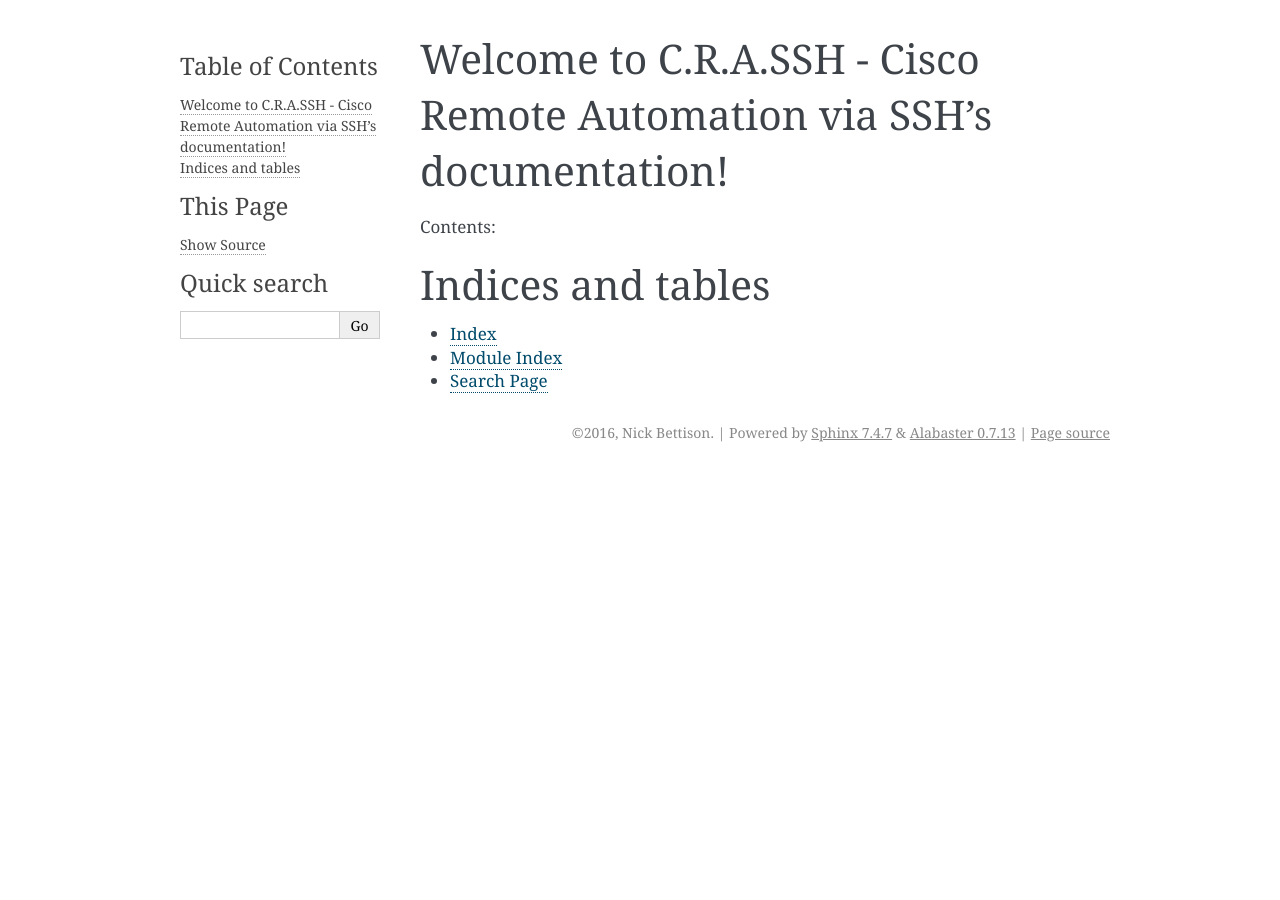
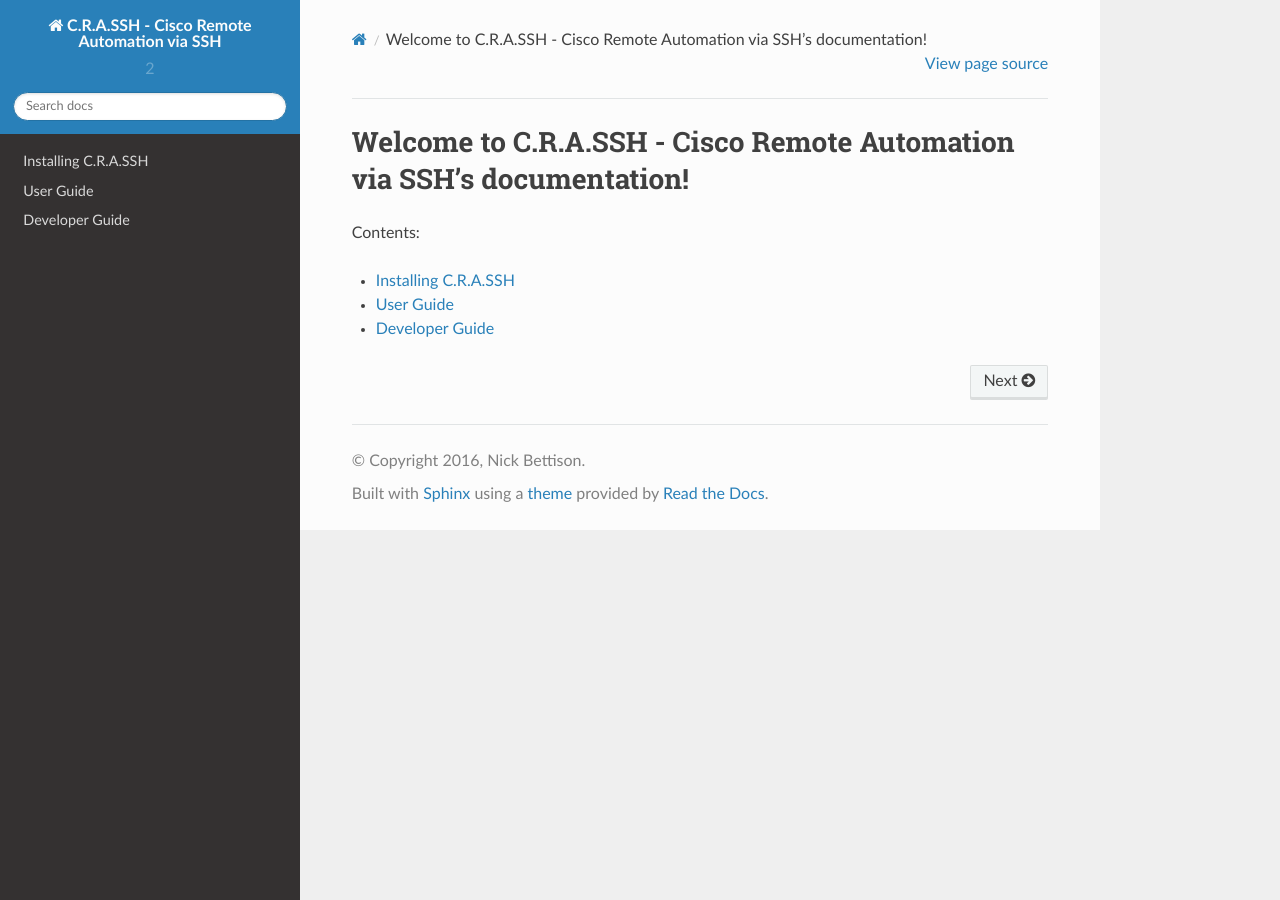
Before and after one commit to linickx/crassh, a Sphinx documentation site: the page built from docs/index.rst, in a window 1280 px wide. Built offline with Sphinx 7.4.7 and the Read the Docs theme 2.0.0, drawn with Linux system fonts in a browser that asks for light colours.

Commit message:
Initial Doc Structure

```diff
--- a/docs/conf.py
+++ b/docs/conf.py
@@ -108,7 +108,17 @@ todo_include_todos = False
 
 # The theme to use for HTML and HTML Help pages.  See the documentation for
 # a list of builtin themes.
-html_theme = 'alabaster'
+#html_theme = 'alabaster'
+
+on_rtd = os.environ.get('READTHEDOCS', None) == 'True' # Taken from Pelican :)
+html_theme = 'default'
+if not on_rtd:
+    try:
+        import sphinx_rtd_theme
+        html_theme = 'sphinx_rtd_theme'
+        html_theme_path = [sphinx_rtd_theme.get_html_theme_path()]
+    except ImportError:
+        pass
 
 # Theme options are theme-specific and customize the look and feel of a theme
 # further.  For a list of options available for each theme, see the
--- /dev/null
+++ b/docs/developer.rst
@@ -0,0 +1,4 @@
+Developer Guide
+###############
+
+xxx
--- a/docs/index.rst
+++ b/docs/index.rst
@@ -11,11 +11,6 @@ Contents:
 .. toctree::
    :maxdepth: 2
 
-
-
-Indices and tables
-==================
-
-* :ref:`genindex`
-* :ref:`modindex`
-* :ref:`search`
+   install
+   user
+   developer
--- /dev/null
+++ b/docs/install.rst
@@ -0,0 +1,4 @@
+Installing C.R.A.SSH
+####################
+
+xxx
--- /dev/null
+++ b/docs/user.rst
@@ -0,0 +1,4 @@
+User Guide
+##########
+
+xxx
```
